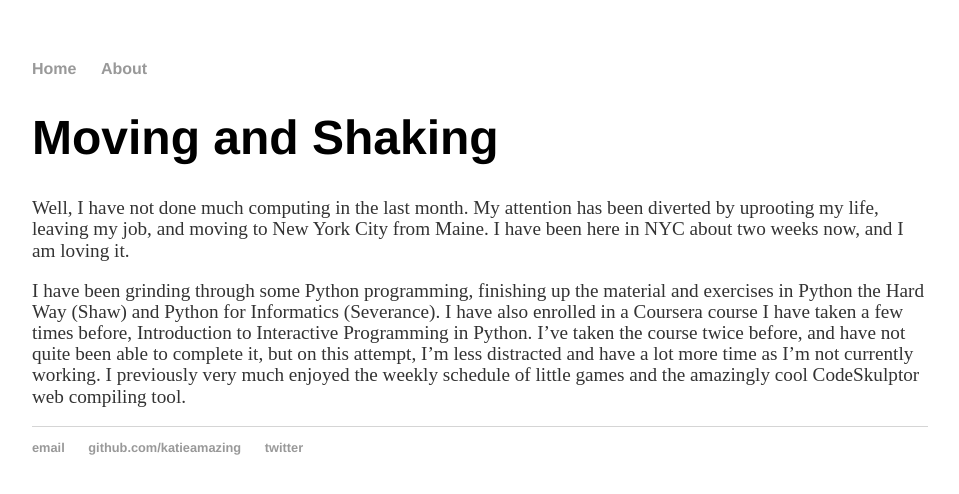
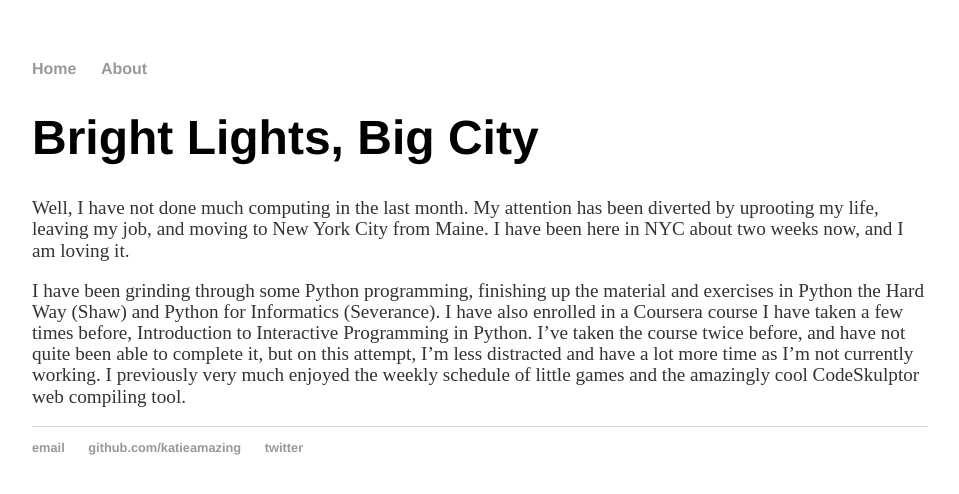
Before and after one commit to katieamazing/katieamazing.github.io, a Jekyll site: the page built from _posts/2016-03-31-bright-lights.md, in a window 1280 px wide. Shown: the top 494 px of the page, without its empty margins (160-1119 px from the left). Built offline with Jekyll 4.4.1, drawn with Linux system fonts in a browser that asks for light colours.

Commit message:
Update and rename 2016-03-31-moving-and-shaking.md to 2016-03-31-bright-lights.md

```diff
--- a/_posts/2016-03-31-moving-and-shaking.md
+++ b/_posts/2016-03-31-bright-lights.md
@@ -1,6 +1,6 @@
 ---
 layout: post
-title: "Moving and Shaking"
+title: "Bright Lights, Big City"
 date: 2016-03-31
 ---
 
```
